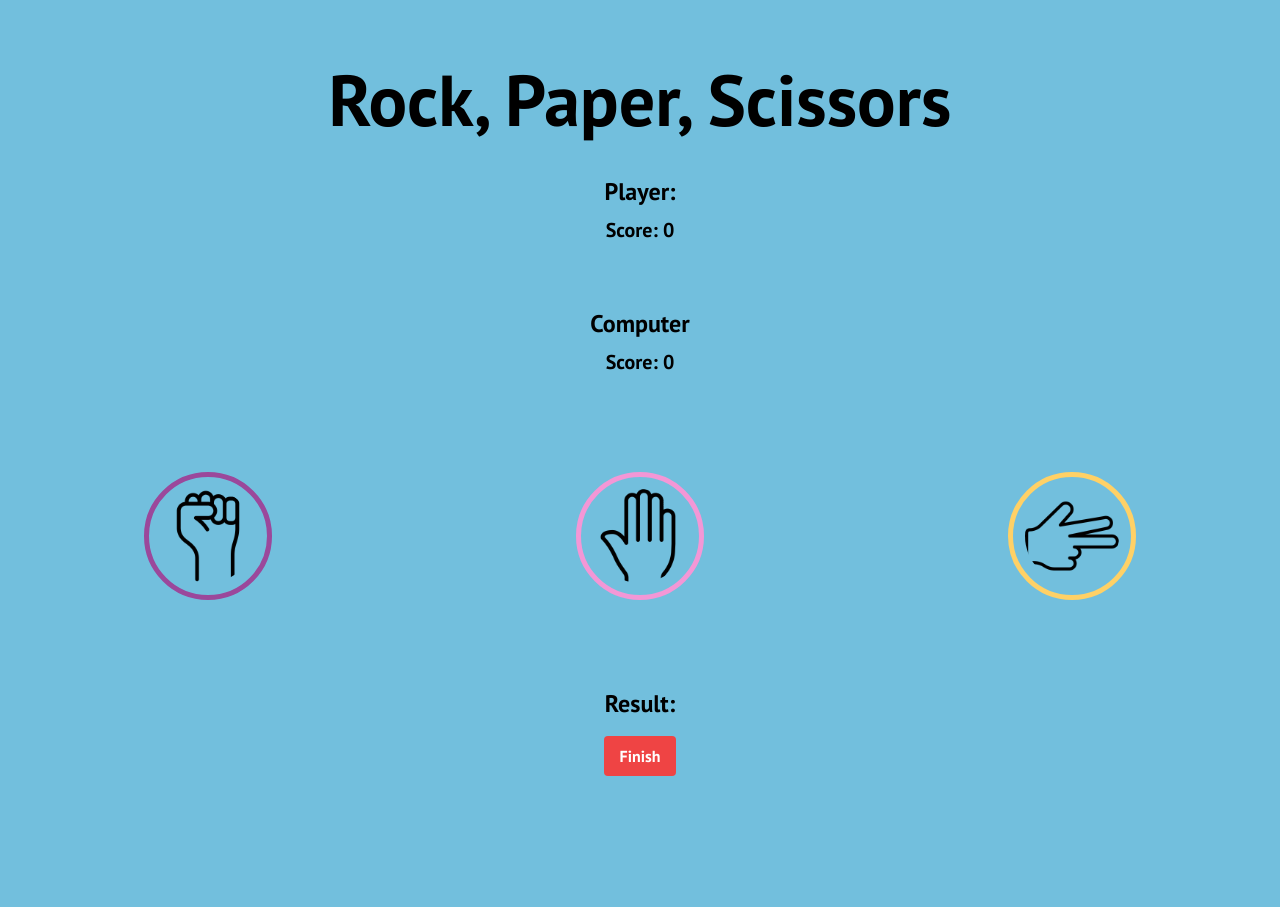
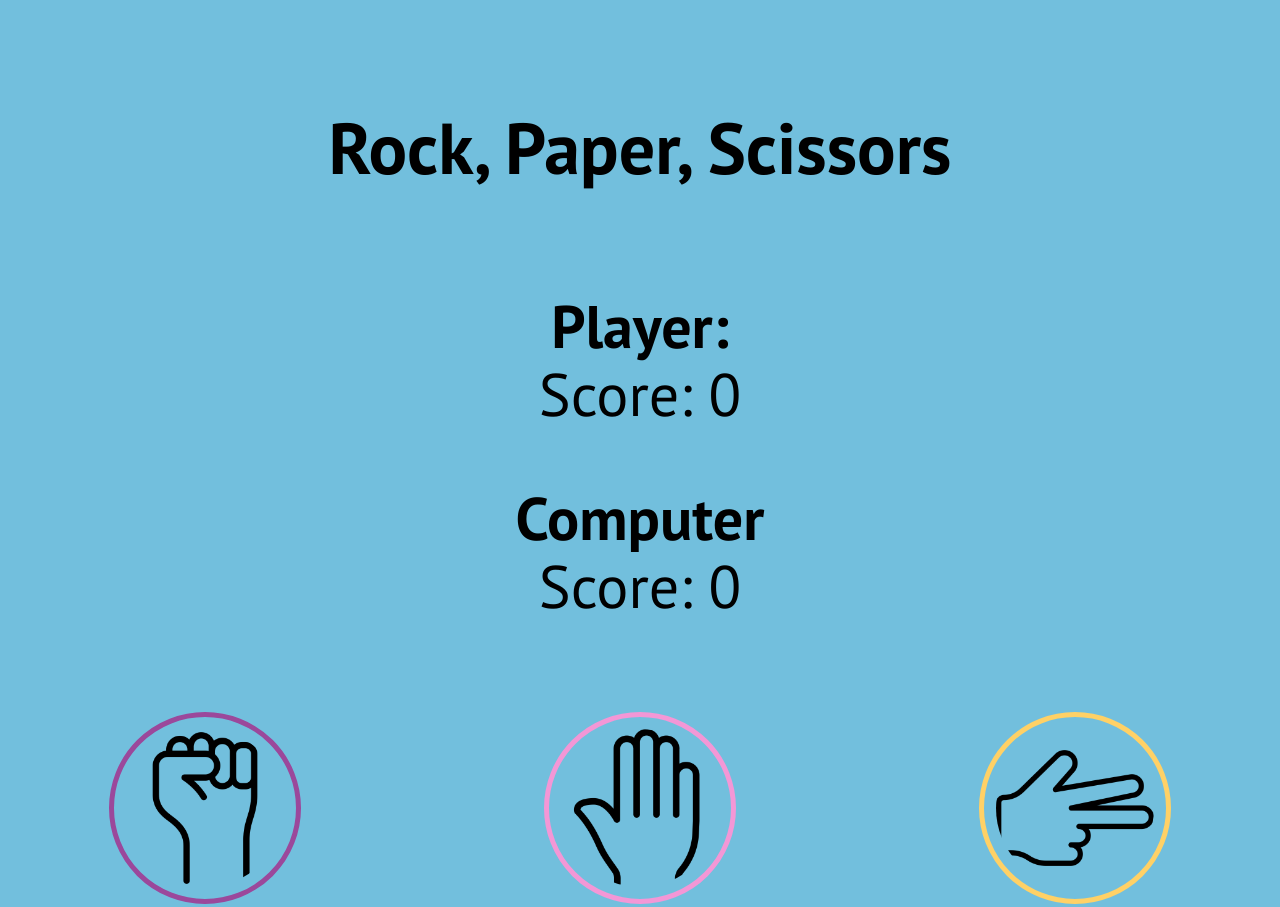
Before and after one commit to JWx2Development/rock_paper_scissors, a plain HTML site: page game.html in a window 1280 px wide. Shown: the top 907 px of the page. Before the commit the page ends 800 px from the top, so only its background shows below. Drawn offline with nearby package versions, Linux system fonts and the light colour scheme.

Commit message:
Add files via upload

```diff
--- a/game.html
+++ b/game.html
@@ -3,20 +3,20 @@
 
 <head>
     <title>Rock Paper Scissors</title>
-    <!-- Include Tailwind CSS -->
+    <!--  Tailwind CSS -->
     <link href="https://cdn.jsdelivr.net/npm/tailwindcss@2.2.16/dist/tailwind.min.css" rel="stylesheet">
-    <!-- Add Google Fonts link -->
+    <!-- Google Fonts link -->
     <link href="https://fonts.googleapis.com/css2?family=PT+Sans:wght@400;700&display=swap" rel="stylesheet">
     <link rel="shortcut icon" href="/images/favicon.ico" type="image/x-icon">
 
     <style>
-        /* Add custom font family */
+        /* custom font family */
         body {
             font-family: 'PT Sans', sans-serif;
             background-color: #72BFDD;
         }
 
-        /* Add custom animation for scaling */
+        /* custom animation for scaling */
 
         @keyframes scaleUp {
             from {
@@ -28,7 +28,7 @@
             }
         }
 
-        /* Add custom animation for showing the computer's choice */
+        /* animation for showing the computer's choice */
         @keyframes fadeIn {
             from {
                 opacity: 0;
@@ -39,7 +39,7 @@
             }
         }
 
-        /* Add custom transition for smooth scaling */
+        /* transition for smooth scaling */
         img {
             transition: transform 0.5s ease-in-out;
         }
@@ -51,28 +51,30 @@
 </head>
 
 <body>
-    <h1 class="text-7xl font-bold mb-10 mt-16 text-center">Rock, Paper, Scissors</h1>
+    <h1 class="text-7xl md:mt-28 md:mb-28 font-bold mb-10 mt-16 text-center">Rock, Paper, Scissors</h1>
     <!-- Display Scores and Player's Name at the Top -->
     <div class="container mx-auto mt-10">
         <div class="text-center mb-14">
-            <h2 class="text-2xl font-bold mb-2">Player: <span id="playerName"></span></h2>
-            <h2 class="text-xl font-bold mb-2 inline-block">Score: <span id="player-score">0</span></h2>
+            <h2 class="text-2xl sm:text-6xl md:text-6xl font-bold mb-2">Player: <span id="playerName"></span></h2>
+            <h2 class="text-xl  sm:text-6xl md:text-6xl  mb-2 inline-block">Score: <span id="player-score">0</span></h2>
         </div>
         <div class="text-center mb-10">
-            <h2 class="text-2xl font-bold mb-2">Computer</h2>
-            <h2 class="text-xl font-bold mb-2 inline-block">Score: <span id="computer-score">0</span></h2>
+            <h2 class="text-2xl sm:text-6xl md:text-6xl  font-bold mb-2">Computer</h2>
+            <h2 class="text-xl sm:text-6xl md:text-6xl   mb-2 inline-block">Score: <span id="computer-score">0</span>
+            </h2>
         </div>
     </div>
 
-    <div class="container mx-auto mt-10">
-        <div id="choices-container" class="grid grid-cols-3  mt-10 gap-4 mb-12 pt-12">
-            <img src="images/rock.png" alt="Rock" class="cursor-pointer w-32 mx-auto p-3"
+    <div id="choices-container"
+        class="grid grid-cols-1 md:grid-cols-3  mt-10 gap-4 mb-12 pt-12 md:flex md:flex-wrap md:justify-center md:gap-6">
+        <img src="images/rock.png" alt="Rock" class="cursor-pointer w-32 md:w-48 mx-auto p-3"
             style="border: 5px solid #9B489B; border-radius: 50%;" onclick="makeChoice('rock', this)">
-            <img src="images/paper.png" alt="Paper" class="cursor-pointer w-32 mx-auto p-3"
+        <img src="images/paper.png" alt="Paper" class="cursor-pointer w-32 md:w-48 mx-auto p-3"
             style="border: 5px solid #f397d6; border-radius: 50%;" onclick="makeChoice('paper', this)">
-            <img src="images/scissors.png" alt="Scissors" class="cursor-pointer w-32 mx-auto p-3"
+        <img src="images/scissors.png" alt="Scissors" class="cursor-pointer w-32 md:w-48 mx-auto p-3"
             style="border: 5px solid #ffd166; border-radius: 50%;" onclick="makeChoice('scissors', this)">
     </div>
+
 
 
     <!-- Placeholder for computer's choice -->
@@ -82,26 +84,24 @@
     </div>
 
     <div class="mt-4 text-center">
-            <h3 class="text-2xl font-bold pt-10">Result:</h3>
-            <p id="result-text" class="mt-2 text-2xl text-green-900"></p>
+        <h3 class="text-2xl md:text-5xl font-bold pt-10">Result:</h3>
+        <p id="result-text" class="mt-2 text-2xl md:text-3xl text-green-900"></p>
         <p id="play-again-text" class="mt-2 text-lg"></p>
         <button id="play-again-button"
             class="hidden bg-blue-500 hover:bg-blue-700 text-white font-bold py-2 px-4 rounded focus:outline-none focus:shadow-outline mt-16"
-                onclick="playAgain()">Play Again</button>
+            style="width: 50%;" onclick="playAgain()">Play Again</button>
         <button id="new-game-button"
             class="hidden bg-blue-500 hover:bg-blue-700 text-white font-bold py-2 px-4 rounded focus:outline-none focus:shadow-outline"
-                onclick="newGame()">New Game</button>
+            style="width: 50%;" onclick="newGame()">New Game</button>
     </div>
 
     <!-- Finish Button -->
     <div class="text-center mt-4">
         <button
-                class="bg-red-500 hover:bg-red-700 text-white font-bold py-2 px-4 rounded focus:outline-none focus:shadow-outline"
-                onclick="finishGame()">Finish</button>
+            class="bg-red-500 hover:bg-red-700 text-white mt-10 mb-10 font-bold py-2 px-4 rounded focus:outline-none focus:shadow-outline"
+            style="width: 50%;" onclick="finishGame()">Finish</button>
     </div>
     </div>
-
-    <!-- Include Bootstrap JS and jQuery -->
     <script src="index.js"></script>
 
 </body>
--- a/index.js
+++ b/index.js
@@ -1,4 +1,4 @@
-// Move the toggleGridClass and removeGridClass functions outside of the makeChoice function
+// toggleGridClass and removeGridClass functions
 function toggleGridClass() {
     const choicesContainer = document.getElementById("choices-container");
     choicesContainer.classList.toggle("grid-cols-3");
```
Also changed, not shown: index.html (+11 -10 lines). Lines whose indentation alone changed are shown as unchanged.
